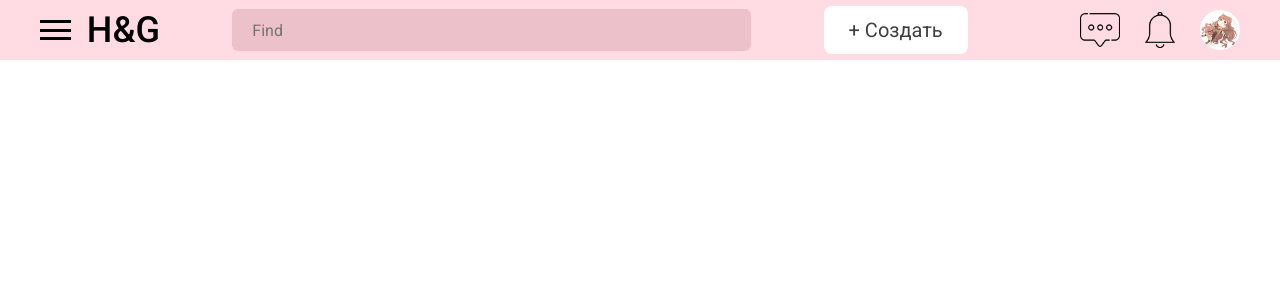
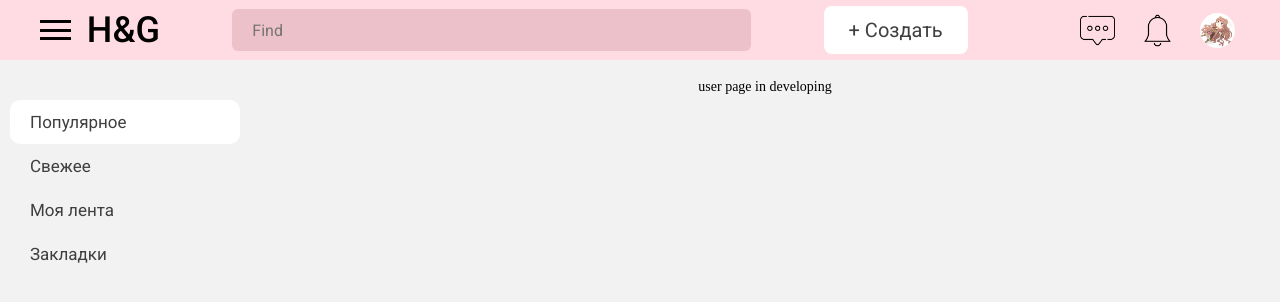
Before and after one commit to Turchanov-Denis/-JournalApp--HG-journal, a Nuxt app: page /user in a window 1280 px wide. Before the commit this address had no page. Shown: the top 302 px of the page. Built offline with nearby package versions, Linux system fonts and the light colour scheme.

Commit message:
remake strocture content including

```diff
--- a/components/HeaderComponent/Header.vue
+++ b/components/HeaderComponent/Header.vue
@@ -1,9 +1,13 @@
 <template>
   <header class="header">
     <div class="header__body">
-      <div style="display: flex; width: 120px;align-items: center;justify-content: space-between;">
+      <div
+        style="display: flex;width: 120px;align-items: center;justify-content: space-between;"
+      >
         <Burger></Burger>
-        <div class="header__title">H&G</div>
+        <NuxtLink to="/">
+          <div class="header__title">H&G</div>
+        </NuxtLink>
       </div>
       <Input></Input>
       <button class="header__create-button">+ Создать</button>
--- a/components/HeaderComponent/UserBar.vue
+++ b/components/HeaderComponent/UserBar.vue
@@ -12,9 +12,10 @@
         </button>
       </div>
       <div class="user-bar__column">
-        <button class="user-bar__icon user-bar__icon_avatar">
-          <img src="./UserBarImage/avatar.png" alt="favorites" />
-        </button>
+        <NuxtLink to="/user"
+          ><button class="user-bar__icon user-bar__icon_avatar">
+            <img src="./UserBarImage/avatar.png" alt="favorites" /></button
+        ></NuxtLink>
       </div>
     </div>
   </div>
@@ -36,8 +37,8 @@
   }
 
   &__icon {
-    width: 40px;
-    height: 40px;
+    width: 35px;
+    height: 35px;
     img {
       width: 100%;
       height: 100%;
--- a/layouts/default.vue
+++ b/layouts/default.vue
@@ -1,15 +1,21 @@
 <template>
   <div>
     <Header></Header>
-    <Nuxt />
+    <div class="home">
+      <div class="home__body">
+        <ListBar v-if="this.$store.state.main.activeListBar"></ListBar>
+        <Nuxt />
+      </div>
+    </div>
   </div>
 </template>
 
 <script>
 import Header from "../components/HeaderComponent/Header.vue";
+import ListBar from "../components/Home/ListBar.vue";
 export default {
   name: "DefaultLayout",
-  components: {Header},
+  components: { Header, ListBar },
   data() {
     return {
       clipped: false,
@@ -39,5 +45,13 @@
 
 <style lang="scss">
 @import url("https://fonts.googleapis.com/css2?family=Roboto:wght@300;400;500;700&display=swap");
-@import '../assets/_nullstyle.scss'
+@import "../assets/_nullstyle.scss";
+.home {
+  background: #f2f2f2;
+  min-height: 800px;
+  padding-top: 20px;
+  &__body {
+    display: flex;
+  }
+}
 </style>
--- a/pages/index.vue
+++ b/pages/index.vue
@@ -1,7 +1,4 @@
 <template>
-  <div class="home">
-    <div class="home__body">
-      <ListBar v-if="this.$store.state.main.activeListBar"></ListBar>
   <div class="content">
     <div
       class="articles"
@@ -38,12 +35,7 @@
         v-for="comment in this.$store.state.comments.comments"
         :key="comment.id"
       >
-            <Comment
-              :userName="comment.userName"
-              :text="comment.text"
-            ></Comment>
-          </div>
-        </div>
+        <Comment :userName="comment.userName" :text="comment.text"></Comment>
       </div>
     </div>
   </div>
@@ -66,14 +58,7 @@
 </script>
 
 <style lang="scss">
-.home {
-  background: #f2f2f2;
-  min-height: 800px;
-  padding-top: 20px;
-  &__body {
-    display: flex;
-  }
-}
+
 .articles {
   padding: 30px;
   flex-grow: 1;
--- /dev/null
+++ b/pages/user.vue
@@ -0,0 +1,3 @@
+<template>
+    <div style="width:100%;display:flex;justify-content:center;"><div>user page in developing</div></div>
+</template>
```
Lines whose indentation alone changed are shown as unchanged.
